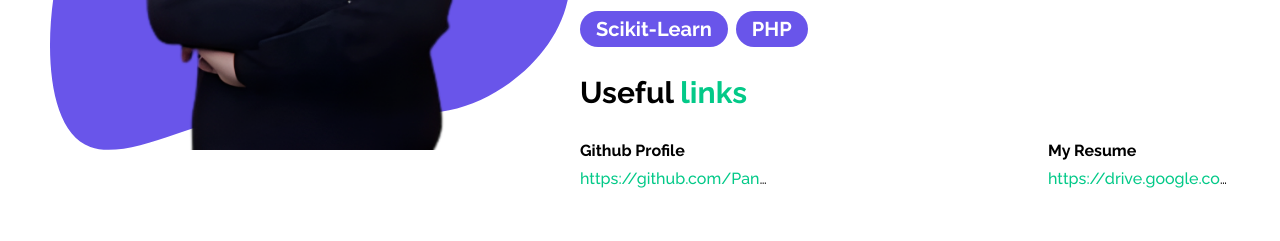
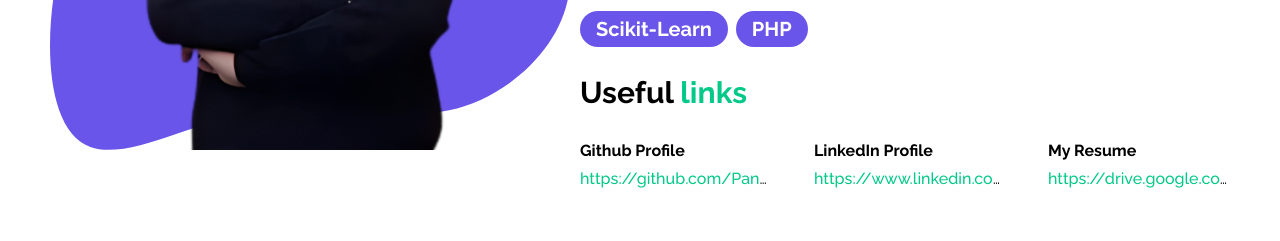
Before and after one commit to Pancham555/lynx, a Next.js app: page /home in a window 1280 px wide. Shown: the part 3600-3841 px from the top of the page. Built offline with nearby package versions, Linux system fonts and the light colour scheme.

Commit message:
Finally recovered my linkedin profile

```diff
--- a/src/components/home/team/index.js
+++ b/src/components/home/team/index.js
@@ -45,10 +45,10 @@ const Team = () => {
   ];
   const links = [
     { name: "Github Profile", link: "https://github.com/Pancham555" },
-    // {
-    //   name: "LinkedIn Profile",
-    //   link: "https://www.linkedin.com/in/pancham-barman",
-    // },
+    {
+      name: "LinkedIn Profile",
+      link: "https://www.linkedin.com/in/pancham-barman",
+    },
     {
       name: "My Resume",
       link: "https://drive.google.com/file/d/1Mii5Q98L2xEMXdQWr3cMyzFtxEdy5q4I/view?usp=drive_link",
```
